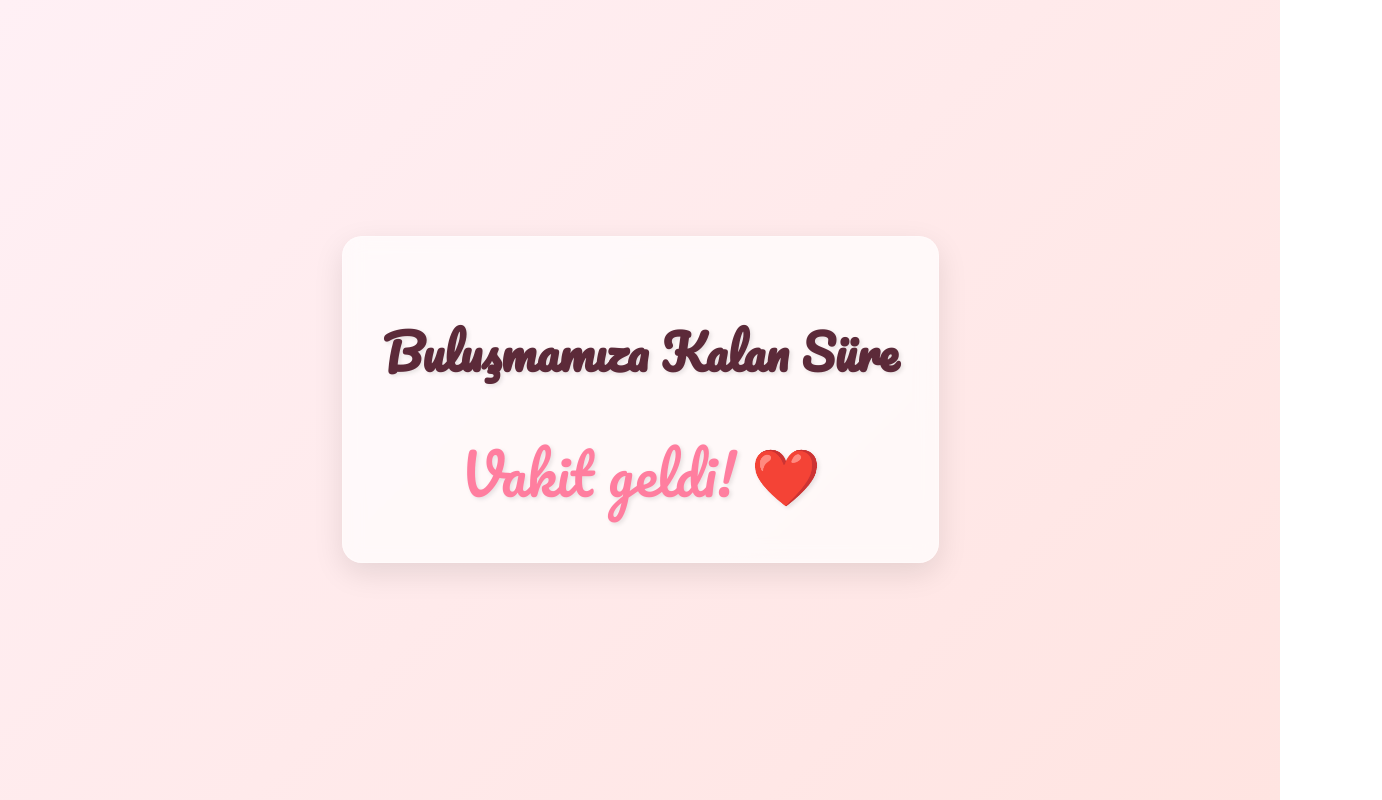
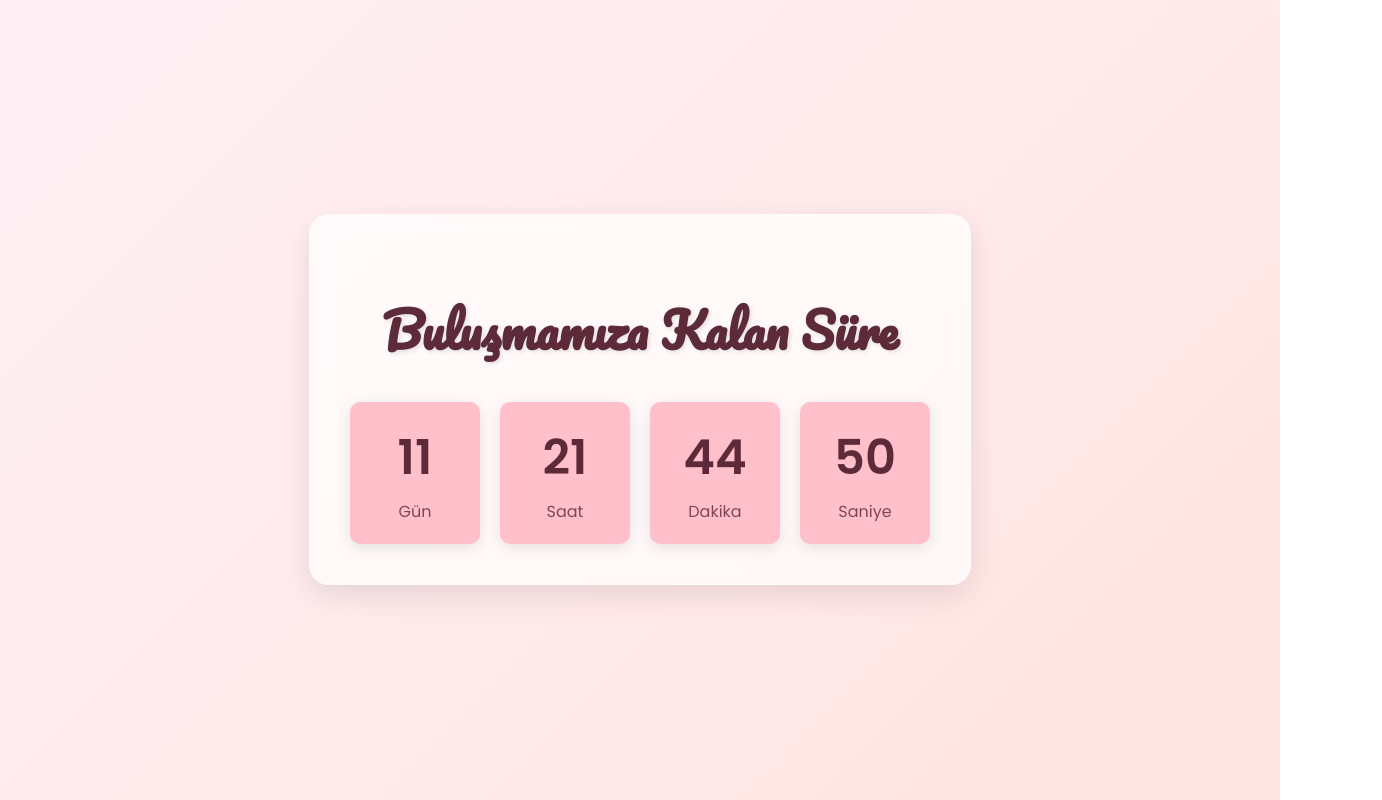
Before and after one commit to oraygungor/kalansure, a plain HTML site: page index.html in a window 1280 px wide. Shown: the whole page, 1382 px wide, since content can reach past the window. Drawn offline with Linux system fonts and the light colour scheme.

Commit message:
Update index.html

```diff
--- a/index.html
+++ b/index.html
@@ -3,7 +3,7 @@
 <head>
     <meta charset="UTF-8">
     <meta name="viewport" content="width=device-width, initial-scale=1.0">
-    <title>Buluşmaya Kalan Süre ❤️</title>
+    <title>İkinci buluşmaya Kalan Süre ❤️</title>
     <link rel="preconnect" href="https://fonts.googleapis.com">
     <link rel="preconnect" href="https://fonts.gstatic.com" crossorigin>
     <link href="https://fonts.googleapis.com/css2?family=Pacifico&family=Poppins:wght@400;600&display=swap" rel="stylesheet">
@@ -166,7 +166,7 @@
 
     <script>
         // Hedef tarih ve saat
-        const countDownDate = new Date("October 23, 2025 09:30:00").getTime();
+        const countDownDate = new Date("December 11, 2025 15:30:00").getTime();
 
         const daysEl = document.getElementById('days');
         const hoursEl = document.getElementById('hours');
```
